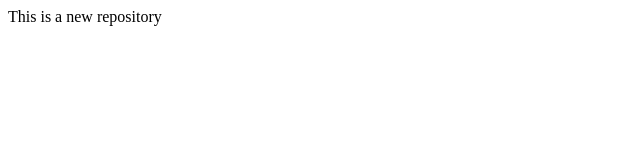
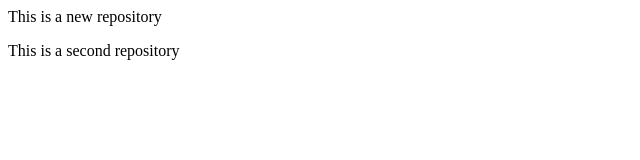
Before and after one commit to JeevanUma/Demorepo, a plain HTML site: page index.html in a window 1280 px wide. Shown: the whole page, without its empty margins (0-640 px from the left). Drawn offline with Linux system fonts and the light colour scheme.

Commit message:
add new para

```diff
--- a/index.html
+++ b/index.html
@@ -1 +1,2 @@
 <p>This is a new repository</p>
+<p>This is a second repository</p>
```
